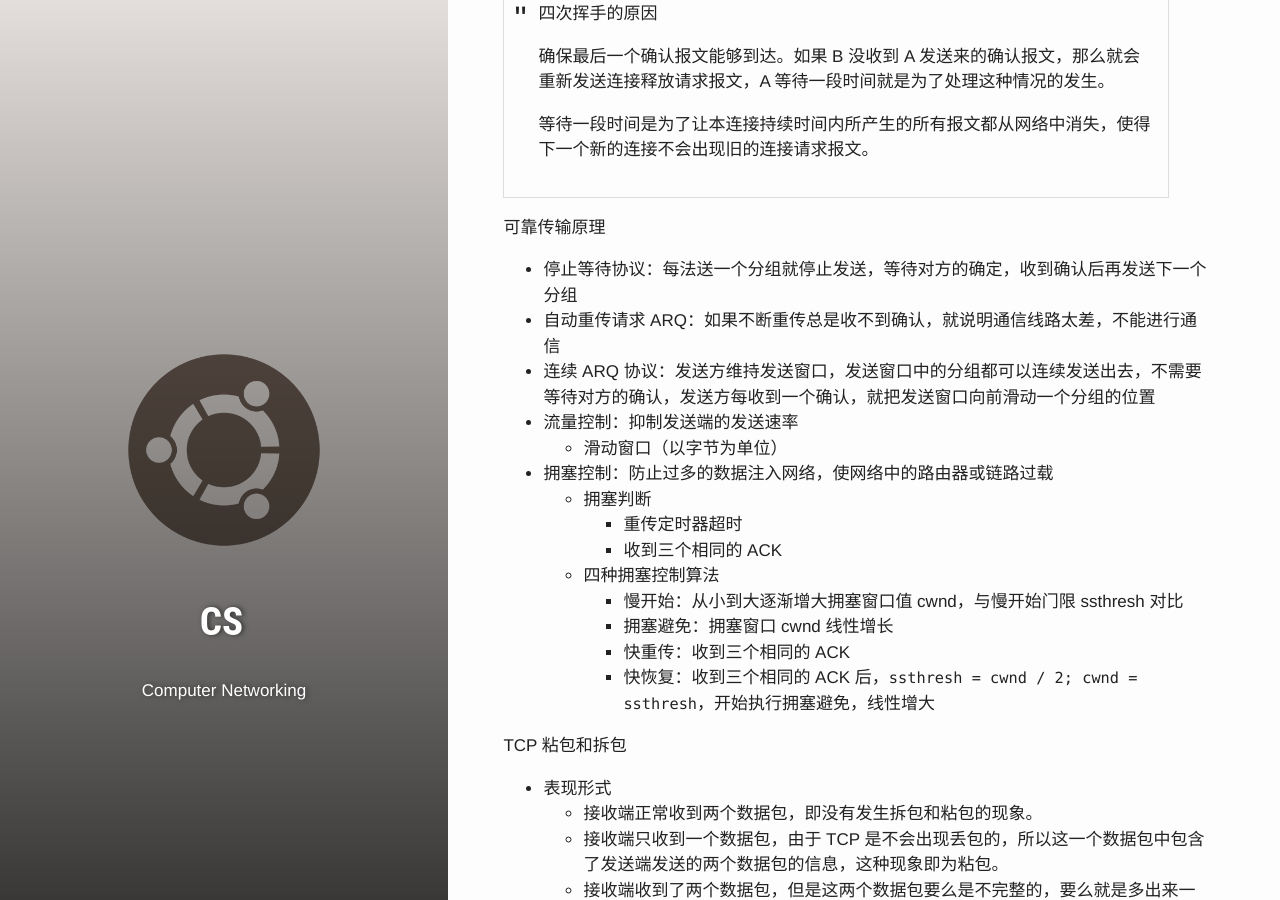
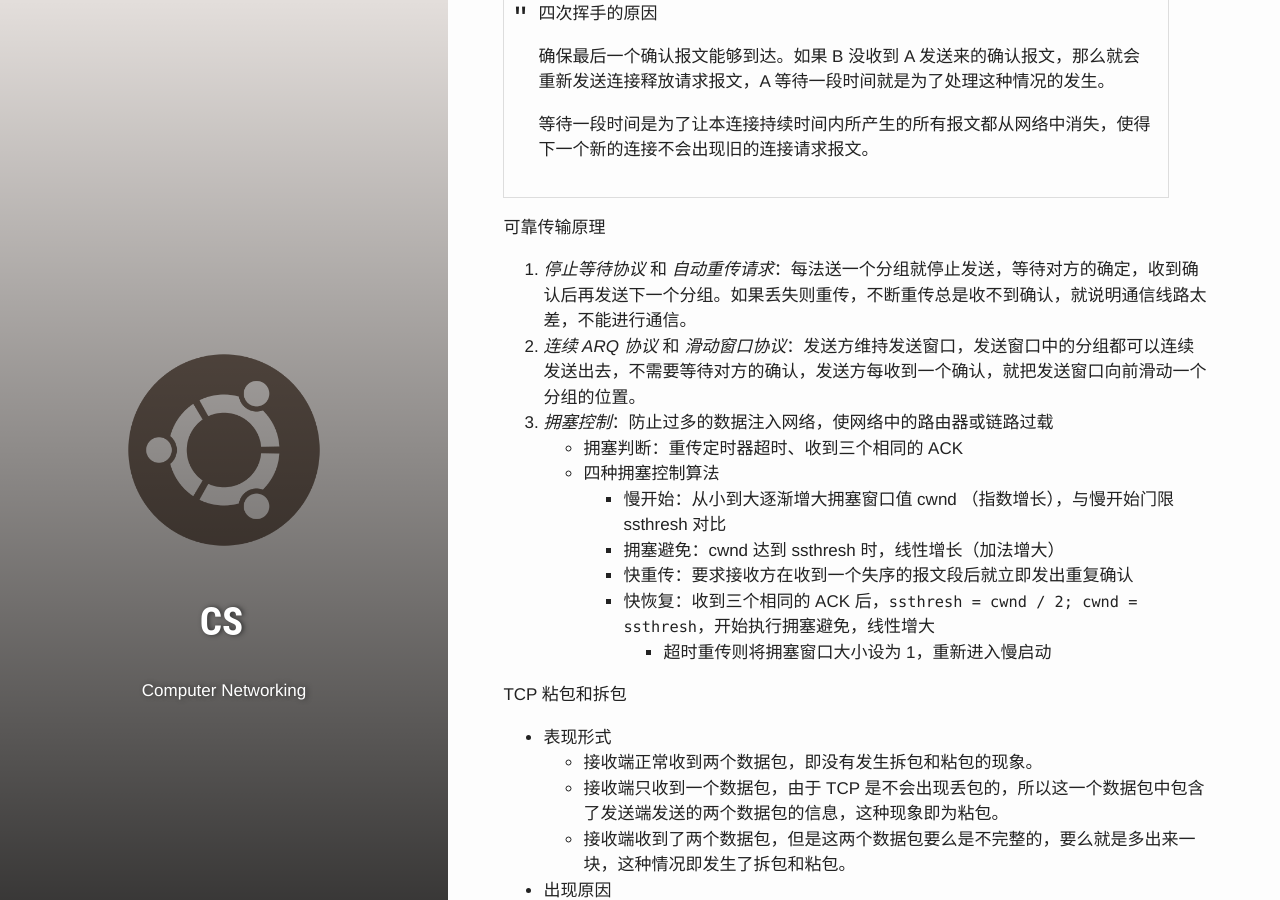
Before and after one commit to PetePro/PetePro.github.io, a Jekyll site: the page built from _posts/ComputerScience/2019-09-01-computer-networking.markdown, in a window 1280 px wide and 900 px high, scrolled down 9896 px. Built offline with Jekyll 4.4.1, drawn with Linux system fonts in a browser that asks for light colours; some web fonts are replaced; some of the changed text lies outside the part shown.

Commit message:
Update 2019-09-01-computer-networking.markdown

```diff
--- a/_posts/ComputerScience/2019-09-01-computer-networking.markdown
+++ b/_posts/ComputerScience/2019-09-01-computer-networking.markdown
@@ -261,20 +261,16 @@ IPv6
 > 等待一段时间是为了让本连接持续时间内所产生的所有报文都从网络中消失，使得下一个新的连接不会出现旧的连接请求报文。
 
 可靠传输原理
-- 停止等待协议：每法送一个分组就停止发送，等待对方的确定，收到确认后再发送下一个分组
-- 自动重传请求 ARQ：如果不断重传总是收不到确认，就说明通信线路太差，不能进行通信
-- 连续 ARQ 协议：发送方维持发送窗口，发送窗口中的分组都可以连续发送出去，不需要等待对方的确认，发送方每收到一个确认，就把发送窗口向前滑动一个分组的位置
-- 流量控制：抑制发送端的发送速率
-  - 滑动窗口（以字节为单位）
-- 拥塞控制：防止过多的数据注入网络，使网络中的路由器或链路过载
-  - 拥塞判断
-    - 重传定时器超时
-    - 收到三个相同的 ACK
-  - 四种拥塞控制算法
-    - 慢开始：从小到大逐渐增大拥塞窗口值 cwnd，与慢开始门限 ssthresh 对比
-    - 拥塞避免：拥塞窗口 cwnd 线性增长
-    - 快重传：收到三个相同的 ACK
-    - 快恢复：收到三个相同的 ACK 后，`ssthresh = cwnd / 2; cwnd = ssthresh`，开始执行拥塞避免，线性增大
+1. *停止等待协议* 和 *自动重传请求*：每法送一个分组就停止发送，等待对方的确定，收到确认后再发送下一个分组。如果丢失则重传，不断重传总是收不到确认，就说明通信线路太差，不能进行通信。
+2. *连续 ARQ 协议* 和 *滑动窗口协议*：发送方维持发送窗口，发送窗口中的分组都可以连续发送出去，不需要等待对方的确认，发送方每收到一个确认，就把发送窗口向前滑动一个分组的位置。
+3. *拥塞控制*：防止过多的数据注入网络，使网络中的路由器或链路过载
+   - 拥塞判断：重传定时器超时、收到三个相同的 ACK
+   - 四种拥塞控制算法
+     - 慢开始：从小到大逐渐增大拥塞窗口值 cwnd （指数增长），与慢开始门限 ssthresh 对比
+     - 拥塞避免：cwnd 达到 ssthresh 时，线性增长（加法增大）
+     - 快重传：要求接收方在收到一个失序的报文段后就立即发出重复确认
+     - 快恢复：收到三个相同的 ACK 后，`ssthresh = cwnd / 2; cwnd = ssthresh`，开始执行拥塞避免，线性增大
+       - 超时重传则将拥塞窗口大小设为 1，重新进入慢启动
 
 TCP 粘包和拆包
 + 表现形式
@@ -315,13 +311,15 @@ TCP 粘包和拆包
 
 ##### 5.1.1 HTTP报文
 - 请求报文
-  - 请求行：请求方法、URL、协议版本
-  - 请求头
+  - 请求行：请求方法  URL  协议版本
+  - 请求头：`Accept` - 接受什么类型的响应、`Cookie`、`Referer` - 从哪个 URL 过来的请求、`Cache-Control`
   - 请求体
 - 响应报文
-  -
+  - 响应行：协议版本 状态码 状态描述
+  - 响应头：`Cache-Control`、`Location` - 重定向地址、`Set-Cookie`
+  - 响应体
 
-HTTP 请求方法：客户端发送的请求报文第一行为请求行，包含了方法字段。
+**HTTP 请求方法**
 - `GET` 获取资源
 - `HEAD` 与 GET 相同，但只返回 HTTP 报头，不返回文档主体。
 - `POST` 传输实体主体
@@ -368,7 +366,7 @@ HTTP 状态码
 ##### 5.1.3 长连接和短连接
 - HTTP 的长连接和短连接本质上是 TCP 长连接和短连接。
 - 短连接：每进行一次 HTTP 操作，就建立一次连接，任务结束就中断连接。
-- 长连接：每次 HTTP 操作结束后，TCP连接不会关闭，客户端再次访问这个服务器时，会继续使用这一条已经建立的连接。会在响应头加入代码：`Connection:keep-alive`。
+- 长连接：每次 HTTP 操作结束后，TCP 连接不会关闭，客户端再次访问这个服务器时，会继续使用这一条已经建立的连接。会在响应头加入代码：`Connection:keep-alive`。
 
 #### 5.2 HTTPS
 在 HTTP 的基础下加入 SSL 层。搜索排名中更有优势。
```
Also changed, not shown: other parts of _posts/ComputerScience/2019-09-01-computer-networking.markdown (+2 -2 lines).
